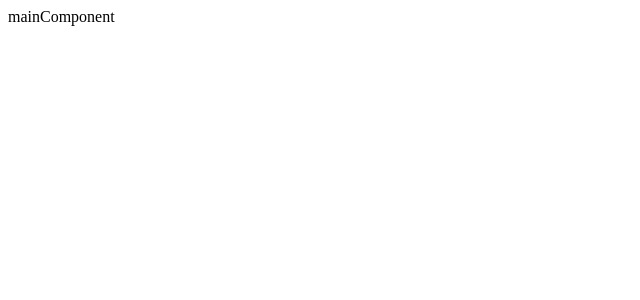
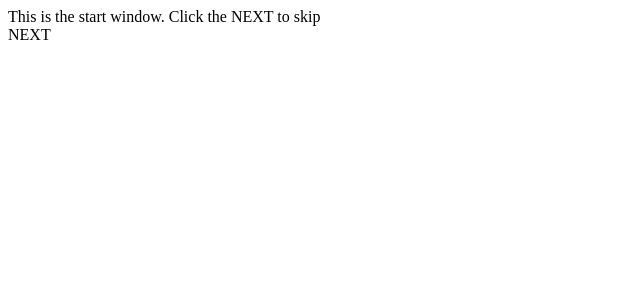
Before and after one commit to dimaisGit/prilipaly-five, a React (Create React App) app: page / in a window 1280 px wide. Shown: the top 300 px of the page, without its empty margins (0-640 px from the left). Built offline with nearby package versions, Linux system fonts and the light colour scheme.

Commit message:
add some components

```diff
--- a/public/index.html
+++ b/public/index.html
@@ -5,7 +5,6 @@
 			<meta name="viewport" content="width=device-width, initial-scale=1, shrink-to-fit=no, user-scalable=no, viewport-fit=cover">
 			<meta name="theme-color" content="#000000">
 			<meta content="IE=Edge" http-equiv="X-UA-Compatible">
-			<title>VK App Boilerplate</title>
 	</head>
 	<body>
 			<div id="root"></div>
--- a/src/App.js
+++ b/src/App.js
@@ -1,9 +1,31 @@
 import React from 'react';
+import StartComponent from "./components/StartComponent";
+import PageComponent from "./components/PageComponent";
+class App extends React.Component {
+	constructor(props) {
+		super(props);
+		this.state = {
+			isStartComponentOpen: true
+		}
+	}
 
-class App extends React.Component {
+	handleCloseStartComponent = () => {
+		this.setState({
+			isStartComponentOpen: false
+		})
+	}
+
 	render() {
+		const { isStartComponentOpen } = this.state
+
 		return (
-			<div>mainComponent</div>
+			<div>
+				{isStartComponentOpen ?
+					<StartComponent handleCloseWindow={this.handleCloseStartComponent}/>
+					:
+					<PageComponent />
+				}
+			</div>
 		);
 	}
 }
--- /dev/null
+++ b/src/components/PageComponent/index.js
@@ -0,0 +1,13 @@
+import React from 'react'
+import './index.css'
+import WelcomeComponent from "../WelcomeComponent";
+
+export default class PageComponent extends React.Component {
+    render() {
+        return (
+            <div>
+             <WelcomeComponent />
+            </div>
+        )
+    }
+}
--- /dev/null
+++ b/src/components/StartComponent/index.js
@@ -0,0 +1,16 @@
+import React from 'react'
+import './index.css'
+
+export default class StartComponent extends React.Component {
+    render() {
+        const { handleCloseWindow } = this.props
+        return(
+            <div className='startWindow'>
+                This is the start window. Click the NEXT to skip
+                <div className='startWindowClose' onClick={handleCloseWindow}>
+                    NEXT
+                </div>
+            </div>
+        )
+    }
+}
--- /dev/null
+++ b/src/components/WelcomeComponent/index.js
@@ -0,0 +1,11 @@
+import React from 'react'
+import './index.css'
+export default class WelcomeComponent extends React.Component {
+    render() {
+        return (
+            <div className='welcomeWindow'>
+                Its a welcome window
+            </div>
+        )
+    }
+}
```
Also changed, not shown: src/components/PageComponent/index.css (added), src/components/StartComponent/index.css (added), src/components/WelcomeComponent/index.css (added).
